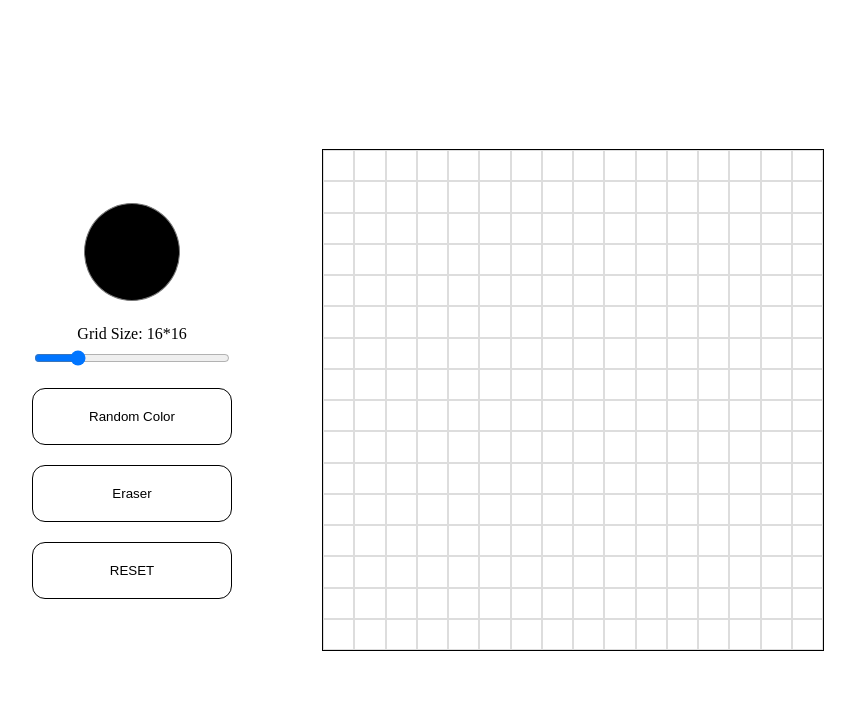
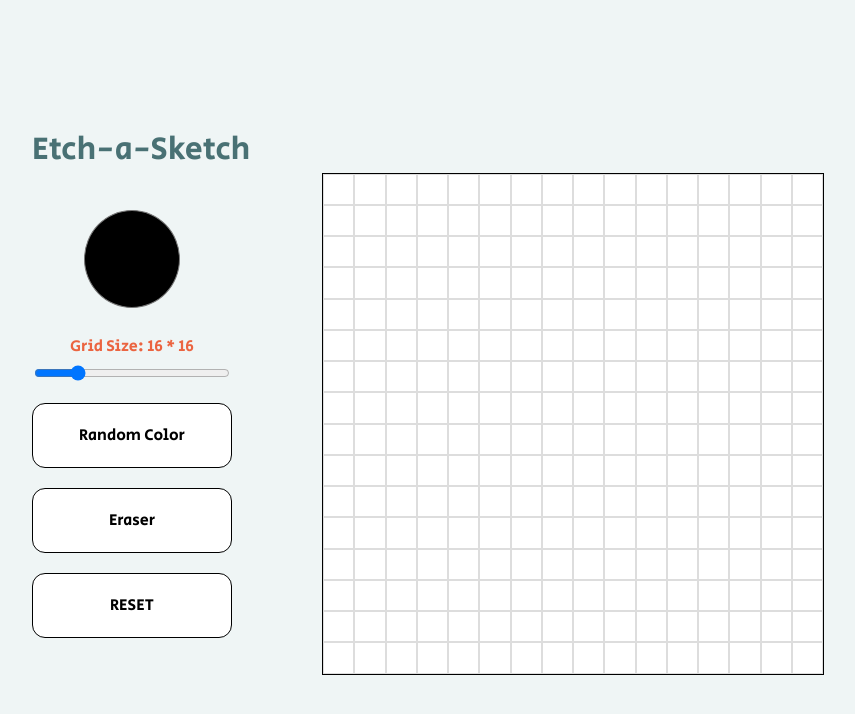
Before and after one commit to MohamedHesham1/Project-Etch-A-Sketch, a website built with Vite: page index.html in a window 1280 px wide. Shown: the whole page, without its empty margins (212-1067 px from the left). Built offline with nearby package versions, Linux system fonts and the light colour scheme.

Commit message:
style: :lipstick: change background color and font

```diff
--- a/index.html
+++ b/index.html
@@ -4,10 +4,17 @@
     <meta charset="UTF-8" />
     <link rel="icon" type="image/svg+xml" href="/vite.svg" />
     <meta name="viewport" content="width=device-width, initial-scale=1.0" />
+    <link rel="preconnect" href="https://fonts.googleapis.com" />
+    <link rel="preconnect" href="https://fonts.gstatic.com" crossorigin />
+    <link
+      href="https://fonts.googleapis.com/css2?family=Secular+One&display=swap"
+      rel="stylesheet"
+    />
     <title>Etch-A-Sketch</title>
   </head>
   <body>
     <div id="app">
+      <header><h1 class="title">Etch-a-Sketch</h1></header>
       <main>
         <!-- section tools -->
         <section class="tools">
--- a/main.js
+++ b/main.js
@@ -5,7 +5,7 @@ const colorPicker = document.getElementById("color-picker");
 
 function createGrid(value) {
   const cellsNumber = value * value;
-  sliderLabel.innerText = `Grid Size: ${value}*${value}`;
+  sliderLabel.innerText = `Grid Size: ${value} * ${value}`;
 
   for (let i = 0; i < cellsNumber; i++) {
     const cell = document.createElement("div");
@@ -22,11 +22,6 @@ function createGrid(value) {
 function changeGridSize() {
   const slider = document.getElementById("slider");
   let value = slider.value;
-
-  slider.addEventListener("input", (e) => {
-    value = e.target.value;
-    sliderLabel.innerText = `Grid Size: ${value}*${value}`;
-  });
   createGrid(value);
   slider.addEventListener("change", (e) => {
     container.innerHTML = "";
--- a/style.scss
+++ b/style.scss
@@ -35,6 +35,11 @@ body {
   min-height: 100vh;
   display: grid;
   place-content: center;
+  background-color: #eff5f5;
+  font-family: "Secular One", sans-serif;
+}
+.title {
+  color: #497174;
 }
 main {
   display: flex;
@@ -55,22 +60,26 @@ main {
     width: 200px;
     .sliderLabel {
       align-self: center;
+      color: #eb6440;
     }
   }
   .btn {
-    background-color: transparent;
     padding: 20px;
     width: 200px;
     border-radius: 13px;
     cursor: pointer;
-    transition: transform 0.1s ease-in-out;
+    transition: all 0.1s ease-in-out;
     border: 1px solid black;
     background-color: rgb(255, 255, 255);
+    font-family: "Secular One", sans-serif;
+    font-size: 16px;
   }
   .btn:hover {
     transform: scale(1.1);
   }
-
+  .btn:active {
+    background-color: #d6e4e5;
+  }
   input[type="color"] {
     -webkit-appearance: none;
     border: none;
@@ -78,6 +87,7 @@ main {
     height: 100px;
     background-color: transparent;
     cursor: pointer;
+    transition: all 0.1s ease-in-out;
   }
   input[type="color"]::-webkit-color-swatch-wrapper {
     padding: 0;
@@ -87,10 +97,14 @@ main {
   input[type="color"]::-webkit-color-swatch {
     border-radius: 50%;
   }
+  input[type="color"]:hover {
+    transform: scale(1.1);
+  }
 }
 
 .grid-section {
   border: 1px solid black;
+  background-color: #ffffff;
 }
 .grid-container {
   display: grid;
```
